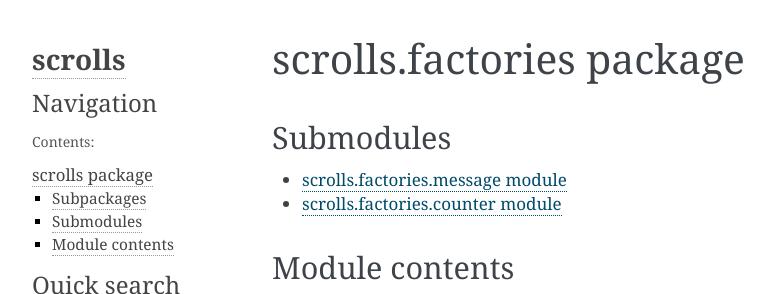
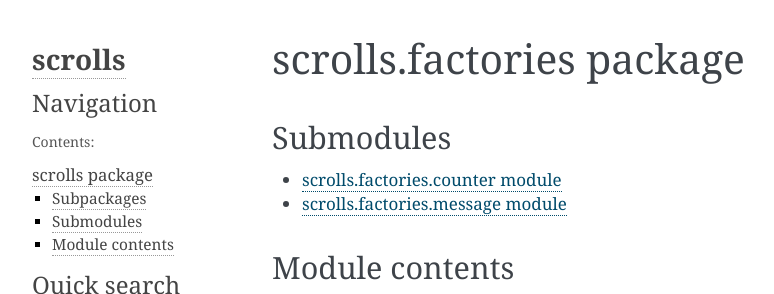
Before and after one commit to JasperVanDenBosch/scrolls, a Sphinx documentation site: the page built from docs/source/scrolls.factories.rst, in a window 1280 px wide, cut to the strip 0-294 px from the top of the page. Shown: the whole strip, without its empty margins (148-922 px from the left). Built offline with Sphinx 7.4.7, drawn with Linux system fonts in a browser that asks for light colours.

```diff
--- a/docs/source/scrolls.factories.rst
+++ b/docs/source/scrolls.factories.rst
@@ -6,8 +6,8 @@ Submodules
 
 .. toctree::
 
+   scrolls.factories.counter
    scrolls.factories.message
-   scrolls.factories.counter
 
 Module contents
 ---------------
```
